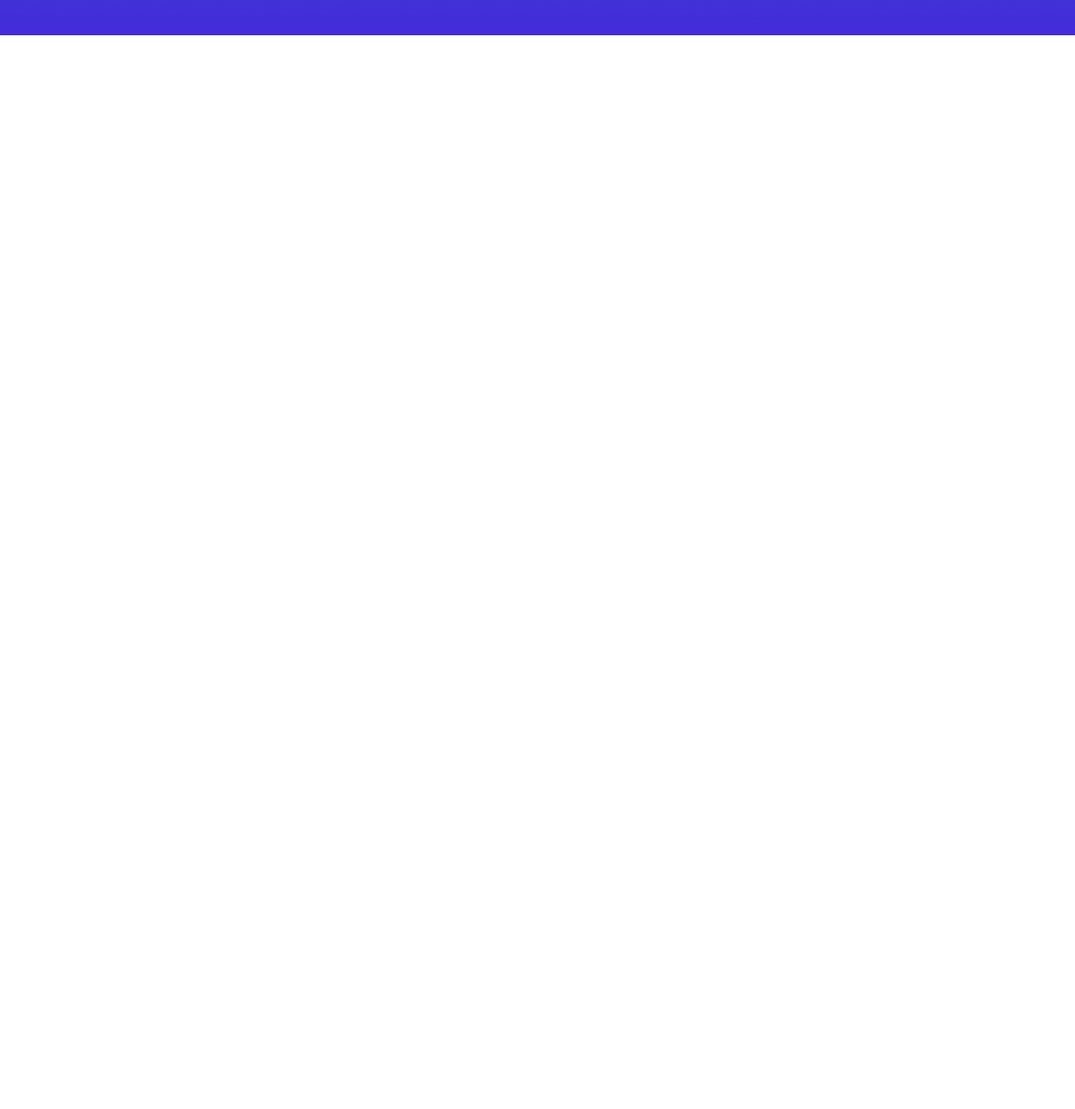
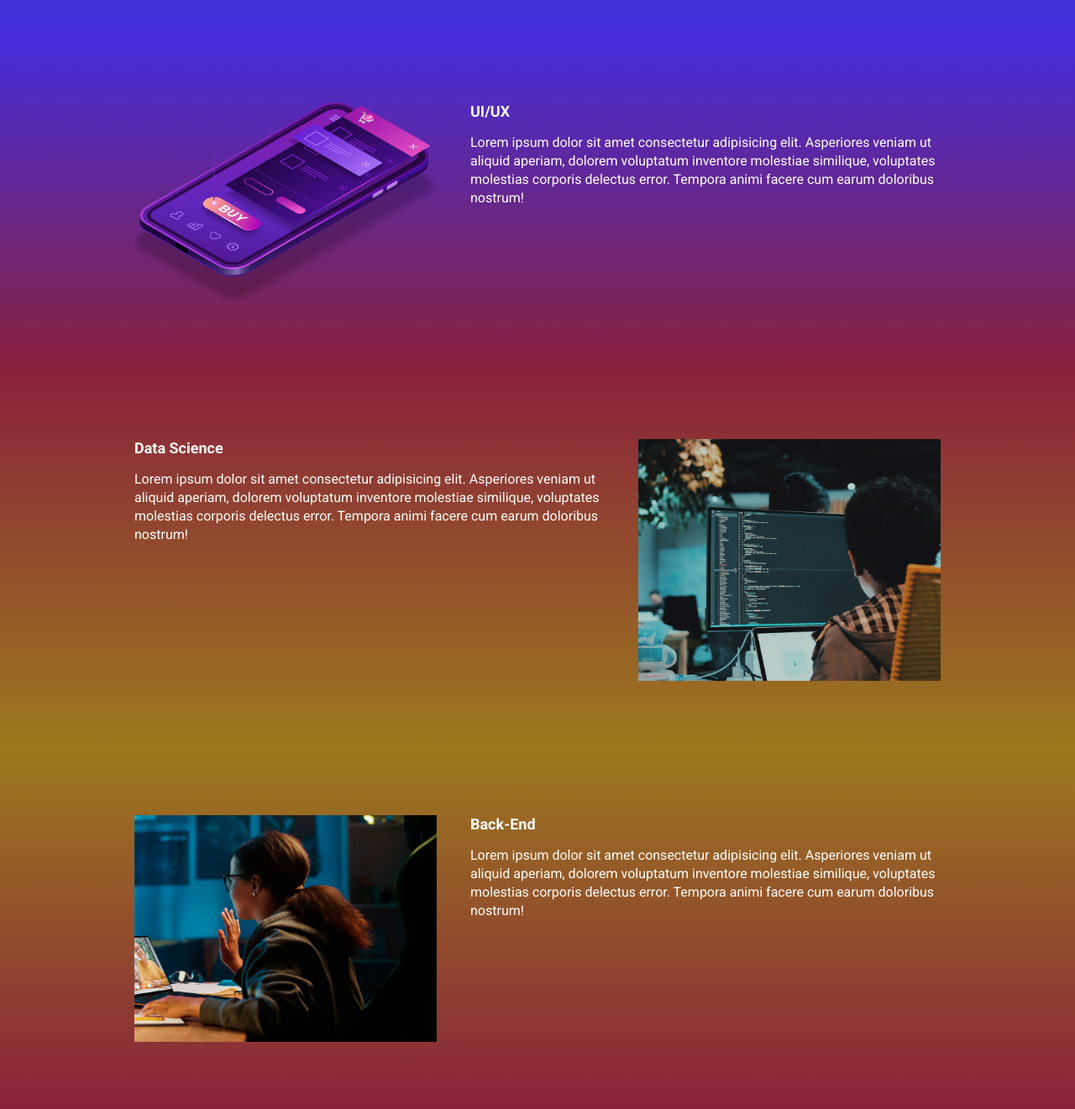
Before and after one commit to senagab/e-talks, a website built with Parcel: page src/index.html in a window 1280 px wide. Shown: the part 984-2305 px from the top of the page at 84% size. Before the commit the page ends 1026 px from the top, so only its background shows below. Built offline with nearby package versions, Linux system fonts and the light colour scheme.

Commit message:
feat: variaveis.scss + seções ux/ui, ciêmcia de dados, back-end

```diff
--- a/src/index.html
+++ b/src/index.html
@@ -46,7 +46,7 @@
         </div>
     </header>
 
-    <section class="event">
+    <section class="event event--frontend">
         <div class="container">
             <div class="event__details">
                 <h2 class="event__details__title">Front-End</h2>
@@ -58,6 +58,42 @@
         </div>
     </section>
 
+    <section class="event event--ux-ui event--image-left">
+        <div class="container">
+            <div class="event__details">
+                <h2 class="event__details__title">UI/UX</h2>
+                <p class="event__details__description">
+                    Lorem ipsum dolor sit amet consectetur adipisicing elit. Asperiores veniam ut aliquid aperiam, dolorem voluptatum inventore molestiae similique, voluptates molestias corporis delectus error. Tempora animi facere cum earum doloribus nostrum!
+                </p>
+            </div>
+            <img class="event__image" src="./images/ui-ux.png" alt="Front-End">
+        </div>
+    </section>
+
+    <section class="event event--data-science">
+        <div class="container">
+            <div class="event__details">
+                <h2 class="event__details__title">Data Science</h2>
+                <p class="event__details__description">
+                    Lorem ipsum dolor sit amet consectetur adipisicing elit. Asperiores veniam ut aliquid aperiam, dolorem voluptatum inventore molestiae similique, voluptates molestias corporis delectus error. Tempora animi facere cum earum doloribus nostrum!
+                </p>
+            </div>
+            <img class="event__image" src="./images/data.png" alt="Front-End">
+        </div>
+    </section>
+
+    <section class="event event--backend event--image-left">
+        <div class="container">
+            <div class="event__details">
+                <h2 class="event__details__title">Back-End</h2>
+                <p class="event__details__description">
+                    Lorem ipsum dolor sit amet consectetur adipisicing elit. Asperiores veniam ut aliquid aperiam, dolorem voluptatum inventore molestiae similique, voluptates molestias corporis delectus error. Tempora animi facere cum earum doloribus nostrum!
+                </p>
+            </div>
+            <img class="event__image" src="./images/backend.png" alt="Front-End">
+        </div>
+    </section>
+
     <script src="./scripts/main.js"></script>
 </body>
 </html>
--- a/src/styles/_event.scss
+++ b/src/styles/_event.scss
@@ -1,10 +1,34 @@
+@use 'variables';
+
 .event {
 
     padding: 80px 0;
-    background-image: linear-gradient(#1B6CA7, #442BDB);
+
+    &--frontend {
+        background-image: linear-gradient(variables.$blue1, variables.$blue2);
+    }
+
+    &--ux-ui {
+        background-image: linear-gradient(variables.$blue2, variables.$red);
+    }
+
+    &--data-science {
+        background-image: linear-gradient(variables.$red, variables.$yellow);
+    }
+
+    &--backend {
+        background-image: linear-gradient(variables.$yellow, variables.$red);
+    }
+
+    &--image-left {
+        .container {
+            flex-direction: row-reverse;
+        }
+    }
 
     .container {
         display: flex;
+        gap: 40px;
     }
 
     &__image {
@@ -13,7 +37,6 @@
 
     &__details {
 
-        margin-right: 40px;
 
         &__title {
             font-size: 18px;
--- a/src/styles/_hero.scss
+++ b/src/styles/_hero.scss
@@ -1,3 +1,5 @@
+@use 'variables';
+
 .hero {
     padding-top: 64px;
     padding-bottom: 100px;
--- /dev/null
+++ b/src/styles/_variables.scss
@@ -0,0 +1,8 @@
+$textColor: #fff;
+$secondaryTextColor: #000;
+
+$blue1: #1B6CA7;
+$blue2: #442BDB;
+$red: #89223B;
+$yellow: #9C791D;
+$purple: #4F2AC3;
--- a/src/styles/components/_buttons.scss
+++ b/src/styles/components/_buttons.scss
@@ -1,3 +1,5 @@
+@use '../variables';
+
 .button {
     padding: 12px;
     font-size: 18px;
@@ -8,7 +10,7 @@
 
     &--primary {
         color: #fff;
-        background-color: #4F2AC3;
+        background-color: variables.$purple;
     }
 
     @media (max-width: 640px) { // celular
--- a/src/styles/components/_infos_bar.scss
+++ b/src/styles/components/_infos_bar.scss
@@ -1,6 +1,8 @@
+@use '../variables';
+
 .infos-bar {
     padding: 16px 24px;
-    background-color: #fff;
+    background-color: variables.$textColor;
     display: flex;
     justify-content: space-between;
 
@@ -11,10 +13,10 @@
 
         &__item {
             font-size: 14px;
-            color: #000;
+            color: variables.$secondaryTextColor;
 
             b {
-                color: #000;
+                color: variables.$secondaryTextColor;
                 font-size: 18px;
                 display: block;
             }
--- a/src/styles/main.scss
+++ b/src/styles/main.scss
@@ -2,13 +2,14 @@
 @use 'components/infos_bar';
 @use 'components/buttons';
 @use 'event';
+@use 'variables';
 
 * {
     margin: 0;
     padding: 0;
     box-sizing: border-box;
     font-family: 'Roboto', sans-serif;
-    color: #fff;
+    color: variables.$textColor;
     list-style: none;
 }
 
```
